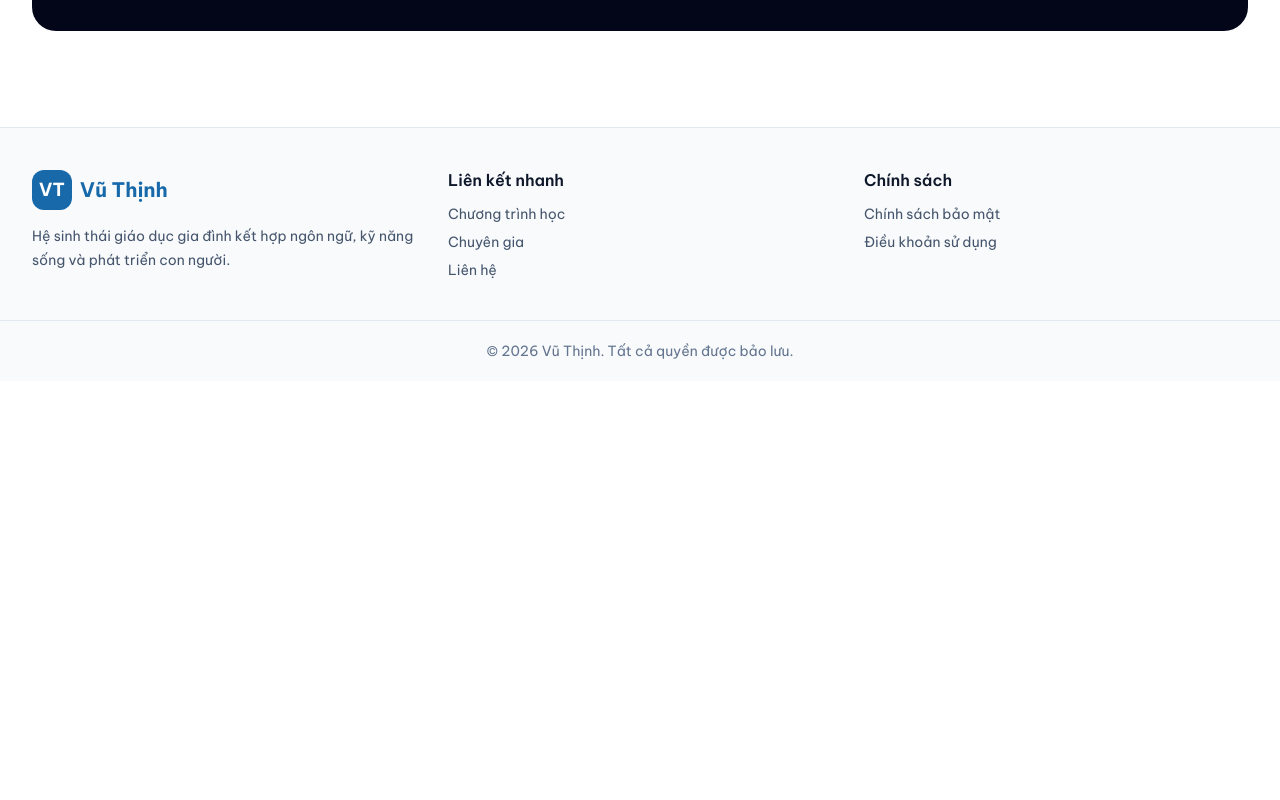
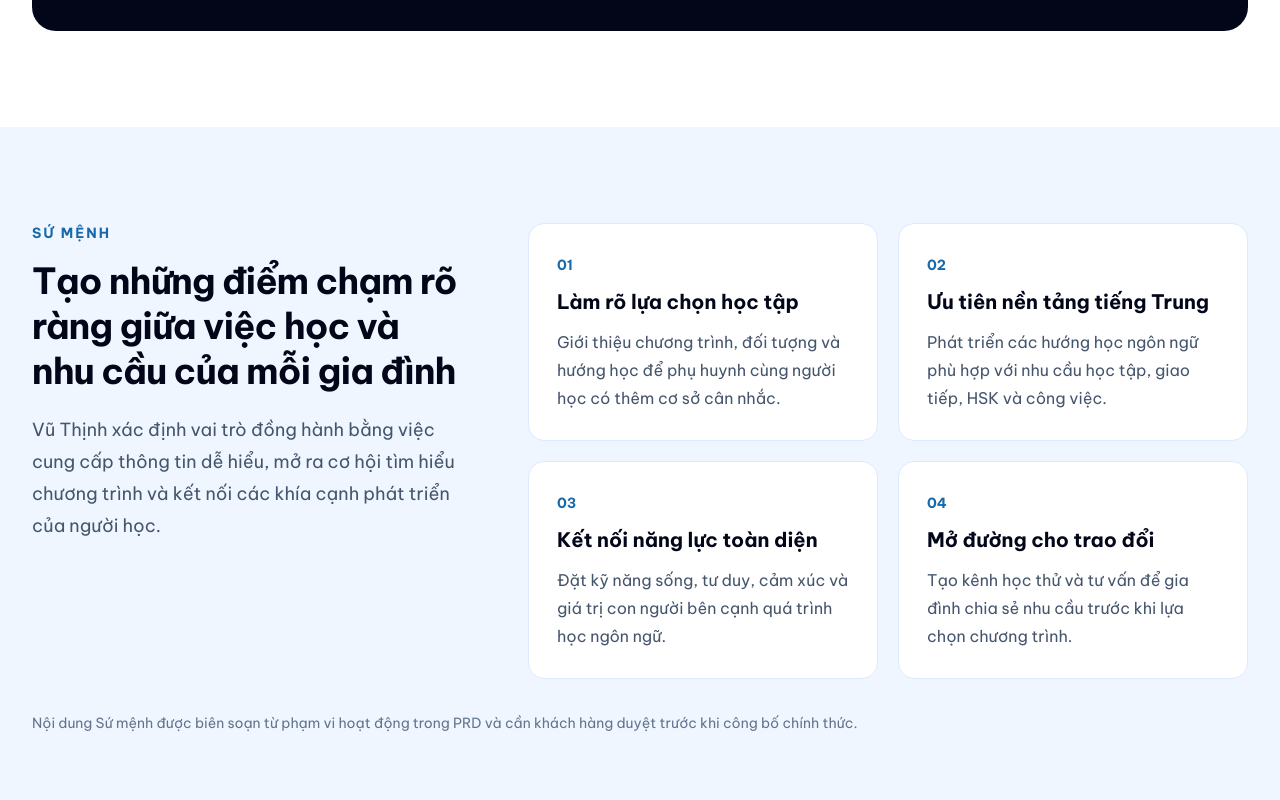
Before and after one commit to Coffee2205/vuthinh, a Next.js app: page /about in a window 1280 px wide. Shown: the part 2200-3000 px from the top of the page. Before the commit the page ends 2581 px from the top, so only its background shows below. Built offline with nearby package versions, Linux system fonts and the light colour scheme.

Commit message:
feat: add about mission section

```diff
--- a/project-log/CURRENT_STATUS.md
+++ b/project-log/CURRENT_STATUS.md
@@ -8,7 +8,7 @@ Giai đoạn 1 — Website giáo dục hoàn chỉnh có thể deploy và hoạt
 
 ## Task hiện tại
 
-`Task 02 — Trang Giới thiệu` đang thực hiện theo từng phần. Ba phần đầu đã hoàn thành; chưa bắt đầu “Sứ mệnh”.
+`Task 02 — Trang Giới thiệu` đang thực hiện theo từng phần. Bốn phần đầu đã hoàn thành; chưa bắt đầu “Giá trị cốt lõi”.
 
 ## Đã hoàn thành
 
@@ -129,6 +129,12 @@ Giai đoạn 1 — Website giáo dục hoàn chỉnh có thể deploy và hoạt
 - Ba hướng gồm ngôn ngữ, năng lực sống và giá trị phát triển con người; không có cam kết quy mô hoặc vị thế.
 - Câu chữ được ghi rõ cần khách hàng duyệt trước production.
 
+### Task 02 — Sứ mệnh
+
+- Đã thêm bốn vai trò: làm rõ lựa chọn học tập, ưu tiên tiếng Trung, kết nối năng lực toàn diện và mở đường trao đổi.
+- Nội dung không cam kết kết quả học tập hoặc khả năng vận hành chưa được triển khai.
+- Câu chữ được ghi rõ cần khách hàng duyệt trước production.
+
 ## Chưa thực hiện
 
 - Các phần còn lại của Trang Giới thiệu.
@@ -146,7 +152,7 @@ Giai đoạn 1 — Website giáo dục hoàn chỉnh có thể deploy và hoạt
 - `node_modules`: Đã có; các dependency chính được nhận diện.
 - `npm.cmd run lint`: Đạt ngày 2026-07-15, không có lỗi ESLint.
 - `npm.cmd run build`: Đạt ngày 2026-07-15; compile, TypeScript và static generation thành công.
-- Runtime `/about`: HTTP 200, có đủ nội dung Tầm nhìn; chưa có Sứ mệnh hoặc Giá trị cốt lõi.
+- Runtime `/about`: HTTP 200, có đủ bốn trách nhiệm Sứ mệnh; chưa có Giá trị cốt lõi hoặc Triết lý giáo dục.
 
 ## Trạng thái project local
 
@@ -167,7 +173,8 @@ Giai đoạn 1 — Website giáo dục hoàn chỉnh có thể deploy và hoạt
 - About Introduction đã được commit tại `2955001` — `feat: add about introduction`.
 - Formation Story đã được commit tại `a0004af` — `feat: add formation story empty state`.
 - Vision Section đã được commit tại `59d635b` — `feat: add about vision section`.
+- Mission Section đang chờ commit sau khi hoàn tất log.
 
 ## Task tiếp theo
 
-Tiếp tục `Task 02 — Trang Giới thiệu` bằng phần “Sứ mệnh”. Chưa bắt đầu phần này.
+Tiếp tục `Task 02 — Trang Giới thiệu` bằng phần “Giá trị cốt lõi”. Chưa bắt đầu phần này.
--- a/project-log/DECISIONS.md
+++ b/project-log/DECISIONS.md
@@ -189,3 +189,11 @@ Mỗi quyết định phải ghi ngày, nội dung, lý do và ảnh hưởng.
 **Lý do:** Đây là định vị dài hạn đã có trong Project Vision; project không có cơ sở cho claim dẫn đầu, quy mô hoặc mốc thời gian.
 
 **Ảnh hưởng:** Section có nội dung định hướng nhưng kèm ghi chú cần khách hàng duyệt bản cuối; không lấn sang Sứ mệnh.
+
+## 2026-07-15 — Sứ mệnh mô tả vai trò, không cam kết kết quả
+
+**Quyết định:** Section Sứ mệnh chỉ diễn đạt các vai trò có trong phạm vi dự án: giới thiệu hướng học, ưu tiên tiếng Trung, kết nối năng lực sống và tạo kênh học thử/tư vấn.
+
+**Lý do:** PRD xác nhận các hoạt động này nhưng không cung cấp cơ sở cho cam kết đầu ra hoặc claim chất lượng tuyệt đối.
+
+**Ảnh hưởng:** Nội dung phân biệt với Tầm nhìn và không lấn sang Giá trị cốt lõi; câu chữ vẫn cần khách hàng duyệt.
--- a/project-log/ISSUES.md
+++ b/project-log/ISSUES.md
@@ -249,3 +249,15 @@
 **Ảnh hưởng:** Không chặn kỹ thuật hoặc layout; cần duyệt câu chữ trước production.
 
 **Cần từ khách hàng:** Xác nhận hoặc chỉnh sửa tuyên bố Tầm nhìn và ba hướng định vị đi kèm.
+
+---
+
+## ISSUE-018 — Câu chữ Sứ mệnh chưa được khách hàng duyệt
+
+**Trạng thái:** Open
+
+**Mô tả:** Sứ mệnh hiện được biên soạn từ vai trò trong PRD và Project Vision, chưa phải tuyên bố thương hiệu được phê duyệt bản cuối.
+
+**Ảnh hưởng:** Không chặn kỹ thuật hoặc layout; cần duyệt câu chữ trước production.
+
+**Cần từ khách hàng:** Xác nhận hoặc chỉnh sửa tuyên bố Sứ mệnh và bốn trách nhiệm đi kèm.
--- a/project-log/NEXT_STEPS.md
+++ b/project-log/NEXT_STEPS.md
@@ -2,18 +2,18 @@
 
 ## Nhiệm vụ gần nhất
 
-> Tiếp tục `Task 02 — Trang Giới thiệu` và chỉ thực hiện phần “Sứ mệnh”, chưa làm các phần khác.
+> Tiếp tục `Task 02 — Trang Giới thiệu` và chỉ thực hiện phần “Giá trị cốt lõi”, chưa làm các phần khác.
 
 ## Thứ tự thực hiện
 
-1. Đối chiếu vai trò thực tế của trung tâm với PRD và Project Vision.
-2. Phân biệt Sứ mệnh với Tầm nhìn và Giá trị cốt lõi; chưa làm Giá trị cốt lõi trong cùng phiên.
-3. Không tạo cam kết kết quả học tập hoặc trách nhiệm vận hành chưa được xác nhận.
+1. Đối chiếu các nguyên tắc đã có trong PRD, Project Vision và nội dung trang chủ.
+2. Phân biệt Giá trị cốt lõi với Sứ mệnh và Triết lý giáo dục; chưa làm Triết lý trong cùng phiên.
+3. Không tự gắn các phẩm chất thương hiệu chưa có cơ sở hoặc chưa được khách hàng duyệt.
 4. Kiểm tra responsive/accessibility, link, lint/build/runtime.
 5. Cập nhật task/log, commit và push trước khi chuyển section.
 
 ## Chưa làm ngay
 
-- Giá trị cốt lõi và các phần sau Sứ mệnh.
+- Triết lý giáo dục và các phần sau Giá trị cốt lõi.
 - Database, form lưu dữ liệu thật và Supabase.
 - Admin, AI, thanh toán hoặc LMS.
--- a/src/app/about/page.tsx
+++ b/src/app/about/page.tsx
@@ -1,6 +1,7 @@
 import type { Metadata } from "next";
 import { AboutIntroduction } from "@/components/about/AboutIntroduction";
 import { FormationStorySection } from "@/components/about/FormationStorySection";
+import { MissionSection } from "@/components/about/MissionSection";
 import { VisionSection } from "@/components/about/VisionSection";
 
 export const metadata: Metadata = {
@@ -15,6 +16,7 @@ export default function AboutPage() {
       <AboutIntroduction />
       <FormationStorySection />
       <VisionSection />
+      <MissionSection />
     </main>
   );
 }
--- /dev/null
+++ b/src/components/about/MissionSection.tsx
@@ -0,0 +1,50 @@
+import { Container } from "@/components/common/Container";
+import { missionContent } from "@/data/about";
+
+export function MissionSection() {
+  return (
+    <section
+      className="bg-blue-50 py-16 sm:py-20 lg:py-24"
+      aria-labelledby="mission-heading"
+    >
+      <Container>
+        <div className="grid gap-10 lg:grid-cols-[0.75fr_1.25fr] lg:gap-16">
+          <div>
+            <p className="text-sm font-bold uppercase tracking-[0.14em] text-brand-blue">
+              {missionContent.eyebrow}
+            </p>
+            <h2
+              id="mission-heading"
+              className="mt-4 text-3xl font-bold leading-tight tracking-tight text-slate-950 sm:text-4xl"
+            >
+              {missionContent.title}
+            </h2>
+            <p className="mt-5 text-lg leading-8 text-slate-600">
+              {missionContent.description}
+            </p>
+          </div>
+
+          <ol className="grid gap-5 sm:grid-cols-2">
+            {missionContent.responsibilities.map((responsibility, index) => (
+              <li
+                key={responsibility.title}
+                className="rounded-2xl border border-blue-100 bg-white p-6 sm:p-7"
+              >
+                <span className="text-sm font-bold text-brand-blue" aria-hidden="true">
+                  {String(index + 1).padStart(2, "0")}
+                </span>
+                <h3 className="mt-3 text-xl font-bold text-slate-950">
+                  {responsibility.title}
+                </h3>
+                <p className="mt-3 leading-7 text-slate-600">
+                  {responsibility.description}
+                </p>
+              </li>
+            ))}
+          </ol>
+        </div>
+        <p className="mt-8 text-sm leading-6 text-slate-500">{missionContent.note}</p>
+      </Container>
+    </section>
+  );
+}
--- a/src/data/about.ts
+++ b/src/data/about.ts
@@ -67,3 +67,33 @@ export const visionContent = {
   ],
   note: "Câu chữ tầm nhìn được biên soạn từ định vị dự án và cần khách hàng duyệt trước khi sử dụng chính thức.",
 } as const;
+
+export const missionContent = {
+  eyebrow: "Sứ mệnh",
+  title: "Tạo những điểm chạm rõ ràng giữa việc học và nhu cầu của mỗi gia đình",
+  description:
+    "Vũ Thịnh xác định vai trò đồng hành bằng việc cung cấp thông tin dễ hiểu, mở ra cơ hội tìm hiểu chương trình và kết nối các khía cạnh phát triển của người học.",
+  responsibilities: [
+    {
+      title: "Làm rõ lựa chọn học tập",
+      description:
+        "Giới thiệu chương trình, đối tượng và hướng học để phụ huynh cùng người học có thêm cơ sở cân nhắc.",
+    },
+    {
+      title: "Ưu tiên nền tảng tiếng Trung",
+      description:
+        "Phát triển các hướng học ngôn ngữ phù hợp với nhu cầu học tập, giao tiếp, HSK và công việc.",
+    },
+    {
+      title: "Kết nối năng lực toàn diện",
+      description:
+        "Đặt kỹ năng sống, tư duy, cảm xúc và giá trị con người bên cạnh quá trình học ngôn ngữ.",
+    },
+    {
+      title: "Mở đường cho trao đổi",
+      description:
+        "Tạo kênh học thử và tư vấn để gia đình chia sẻ nhu cầu trước khi lựa chọn chương trình.",
+    },
+  ],
+  note: "Nội dung Sứ mệnh được biên soạn từ phạm vi hoạt động trong PRD và cần khách hàng duyệt trước khi công bố chính thức.",
+} as const;
--- a/tasks/02-ABOUT.md
+++ b/tasks/02-ABOUT.md
@@ -5,7 +5,7 @@
 - [x] Giới thiệu trung tâm.
 - [x] Câu chuyện hình thành.
 - [x] Tầm nhìn.
-- [ ] Sứ mệnh.
+- [x] Sứ mệnh.
 - [ ] Giá trị cốt lõi.
 - [ ] Triết lý giáo dục.
 - [ ] CTA đăng ký tư vấn/học thử.
@@ -48,3 +48,14 @@
 - Accessibility: section dùng `aria-labelledby`, cấu trúc `h2`/`h3`, các hướng dùng `article` và màu chữ tương phản trên nền tối.
 - Giới hạn: câu chữ Tầm nhìn chưa được khách hàng duyệt bản cuối; chưa kiểm tra trực quan trên thiết bị thật/browser automation.
 - Commit: `59d635b` — `feat: add about vision section`.
+
+## Kết quả thực hiện — Sứ mệnh
+
+- File tạo: `src/components/about/MissionSection.tsx`.
+- File sửa: `src/app/about/page.tsx`, `src/data/about.ts`, `tasks/02-ABOUT.md` và các project log liên quan.
+- Quyết định: mô tả Sứ mệnh bằng các vai trò có trong PRD; không tạo cam kết kết quả học tập, trách nhiệm vận hành hoặc claim chất lượng chưa xác nhận.
+- Kiểm tra: `npm.cmd run lint` đạt; `npm.cmd run build` đạt và `/about` được prerender tĩnh; runtime production local HTTP 200, có đủ bốn trách nhiệm, ghi chú duyệt nội dung và chưa có Giá trị cốt lõi/Triết lý giáo dục.
+- Responsive: một cột trên mobile; danh sách hai cột từ `sm`, bố cục nội dung hai vùng từ `lg`.
+- Accessibility: section dùng `aria-labelledby`, `ol`/`li`, cấu trúc `h2`/`h3`; số thứ tự trang trí được ẩn khỏi assistive technology.
+- Giới hạn: câu chữ Sứ mệnh chưa được khách hàng duyệt bản cuối; chưa kiểm tra trực quan trên thiết bị thật/browser automation.
+- Commit: sẽ cập nhật sau khi commit.
```
Also changed, not shown: project-log/CHANGELOG.md.
